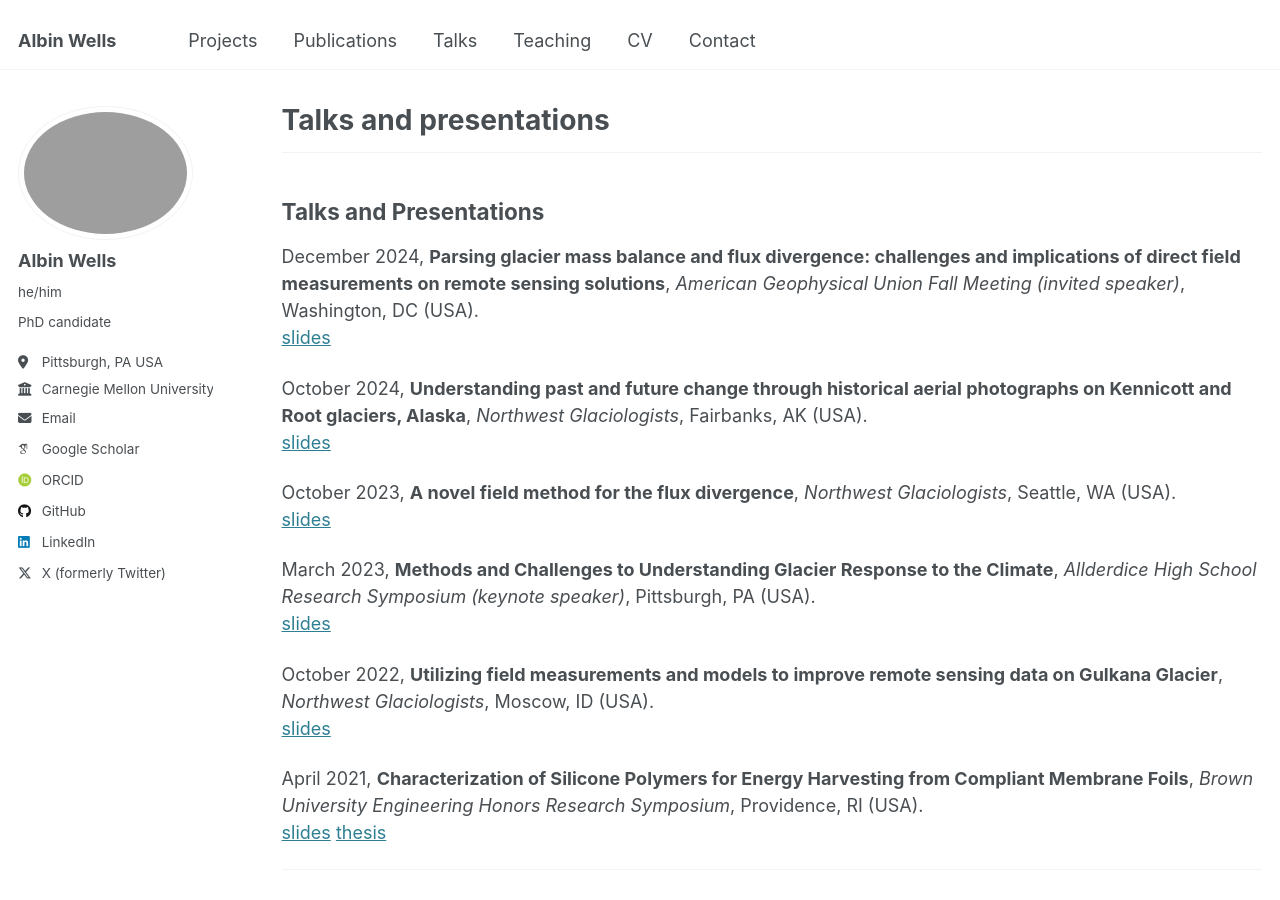
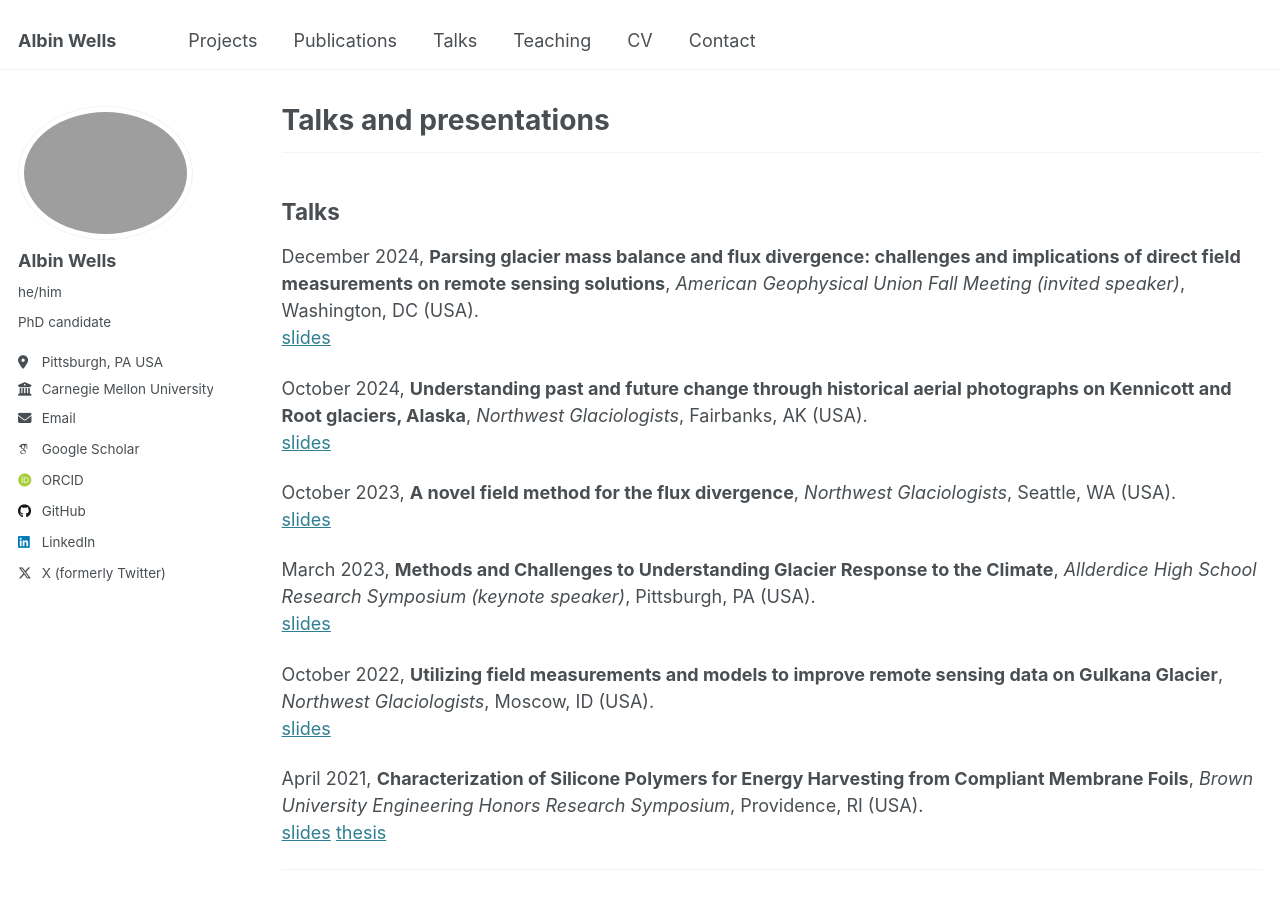
Before and after one commit to albinwwells/albinwwells.github.io, a Jekyll site: the page built from _pages/talks.md, in a window 1280 px wide and 900 px high. Built offline with Jekyll 4.4.1, drawn with Linux system fonts in a browser that asks for light colours; some web fonts are replaced.

Commit message:
Update talks.md

```diff
--- a/_pages/talks.md
+++ b/_pages/talks.md
@@ -13,7 +13,7 @@ author_profile: true
 ---
 
 ---
-## Talks and Presentations
+## Talks
 
 December 2024, **Parsing glacier mass balance and flux divergence: challenges and
 implications of direct field measurements on remote sensing solutions**,
```
